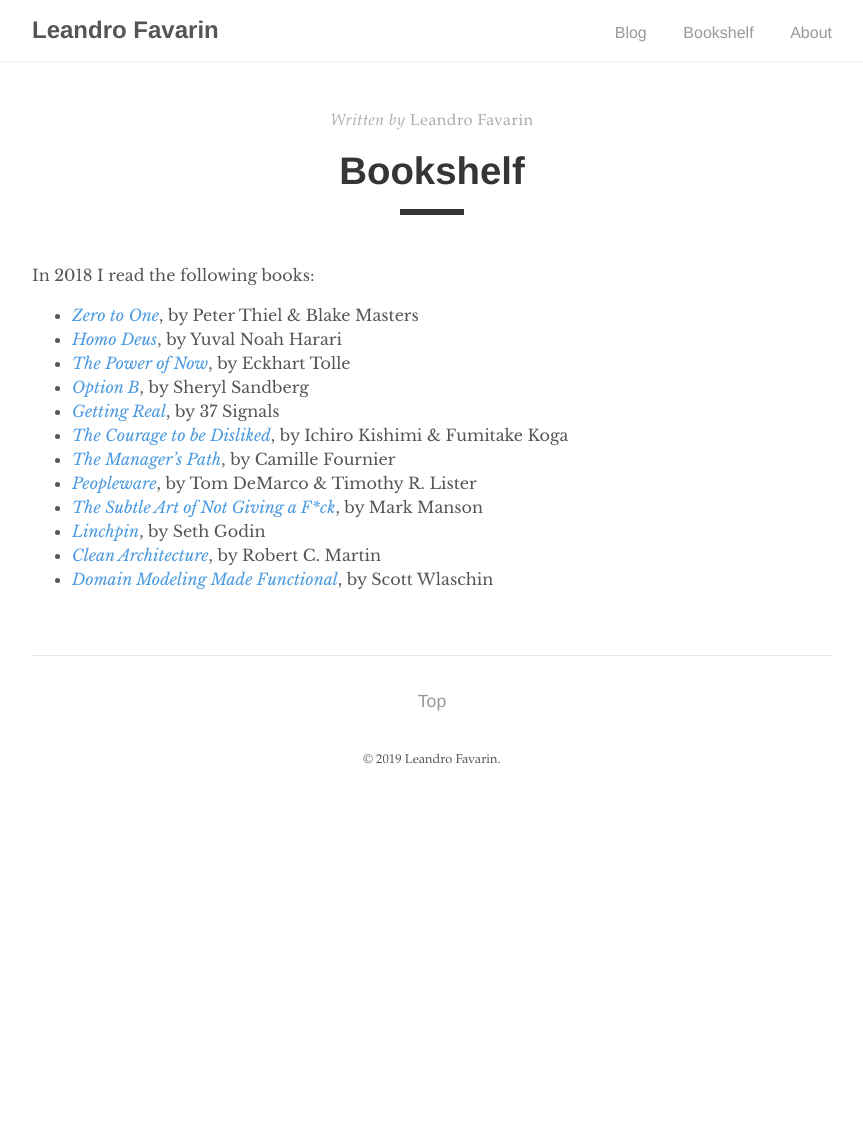
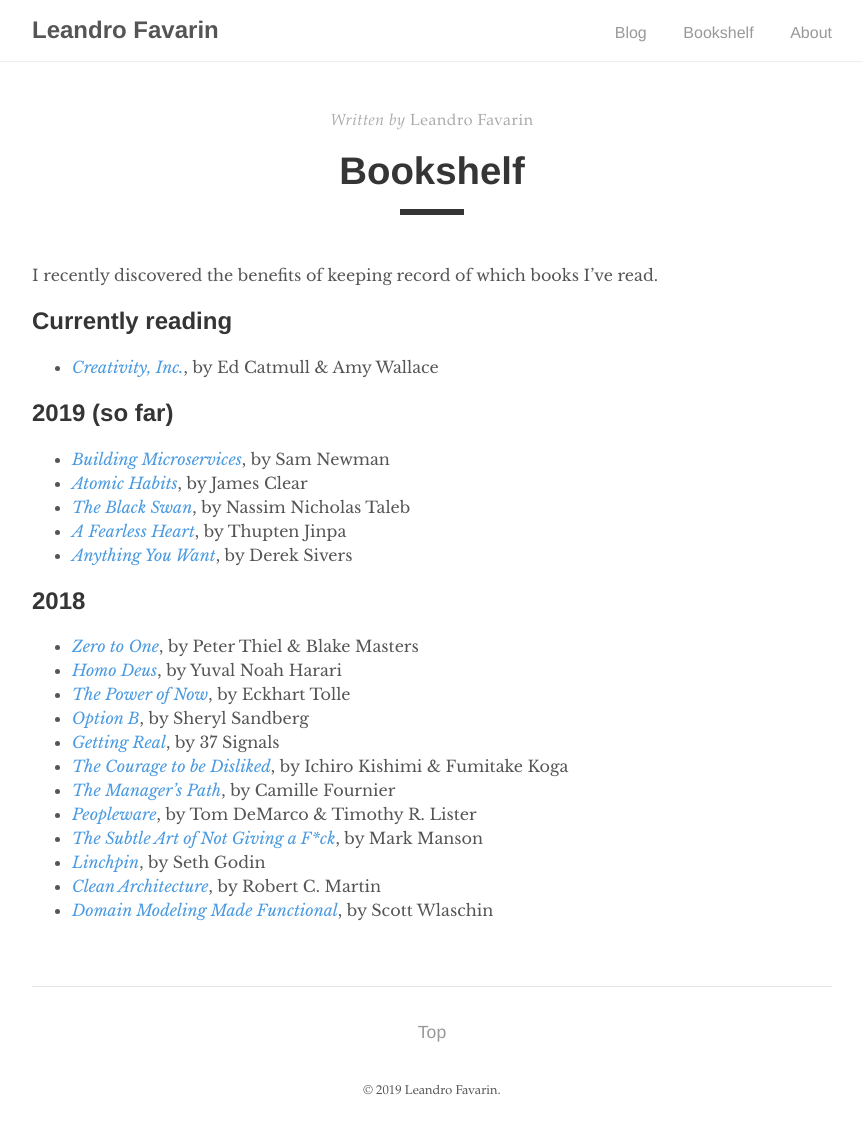
Before and after one commit to leandrofavarin/leandrofavarin.github.io, a Jekyll site: the page built from _pages/bookshelf.md, in a window 1280 px wide. Shown: the whole page, without its empty margins (208-1071 px from the left). Built offline with Jekyll 4.4.1, drawn with Linux system fonts in a browser that asks for light colours; before the commit the page ends 900 px from its top, so only the background shows below that.

Commit message:
Add 2019 bookshelf & currently reading

```diff
--- a/_pages/bookshelf.md
+++ b/_pages/bookshelf.md
@@ -4,7 +4,21 @@
 permalink: /bookshelf/
 ---
 
-In 2018 I read the following books:
+I recently discovered the benefits of keeping record of which books I've read.
+
+## Currently reading
+
+* [_Creativity, Inc._](https://www.goodreads.com/book/show/18077903), by Ed Catmull & Amy Wallace
+
+## 2019 (so far)
+
+* [_Building Microservices_](https://www.goodreads.com/book/show/22512931), by Sam Newman
+* [_Atomic Habits_](https://www.goodreads.com/book/show/40121378), by James Clear
+* [_The Black Swan_](https://www.goodreads.com/book/show/242472), by Nassim Nicholas Taleb
+* [_A Fearless Heart_](https://www.goodreads.com/book/show/22571627), by Thupten Jinpa
+* [_Anything You Want_](https://www.goodreads.com/book/show/11878168), by Derek Sivers
+
+## 2018
 
 * [_Zero to One_](https://www.goodreads.com/book/show/18050143), by Peter Thiel & Blake Masters
 * [_Homo Deus_](https://www.goodreads.com/book/show/31138556), by Yuval Noah Harari
```
